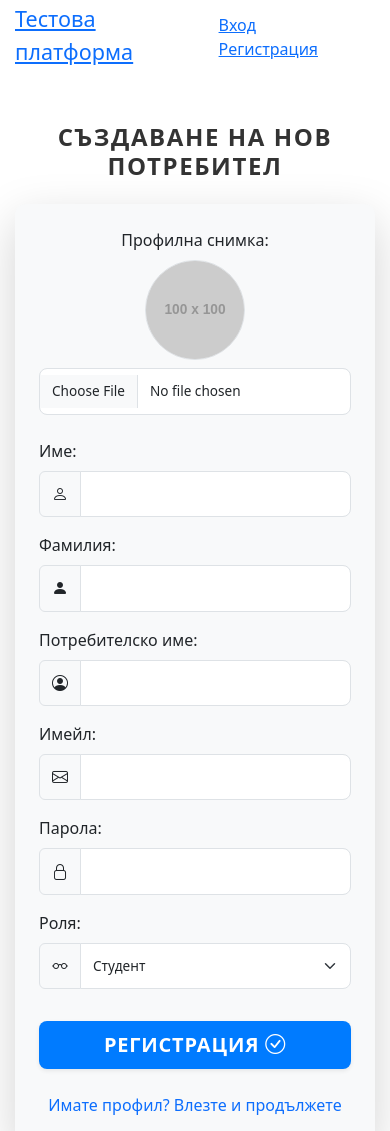
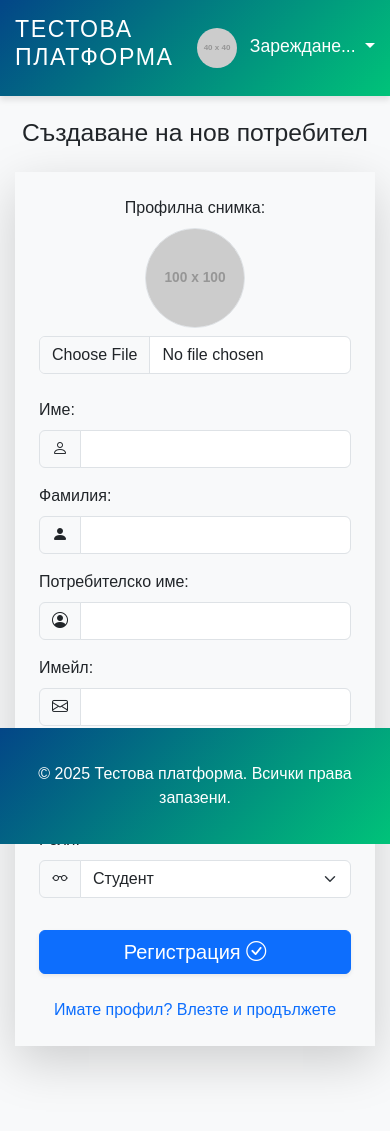
Before and after one commit to 0bora0/Test-platform, a plain HTML site: page createUser.html in a window 390 px wide. Shown: the top 1131 px of the page. Drawn offline with nearby package versions, Linux system fonts and the light colour scheme; placeholder pictures from the web are drawn by us.

Commit message:
some style changes

```diff
--- a/createUser.css
+++ b/createUser.css
@@ -1,143 +1,67 @@
-/* Общи настройки за контейнера */
-.container {
-    max-width: 1200px;
-    margin: 0 auto;
+/* Основни стилове */
+body {
+    font-family: 'Arial', sans-serif;
+    background-color: #f8f9fa;
+    margin: 0;
+    padding: 0;
 }
 
-/* Подобряване на заглавията */
-h2 {
-    font-size: 2rem;
-    color: #333;
-    font-weight: 600;
-    margin-bottom: 1.5rem;
-    text-transform: uppercase;
-    letter-spacing: 0.1rem;
+header {
+    background: linear-gradient(135deg, #034687 0%, #00c379 100%);
+    box-shadow: 0 4px 6px rgba(0, 0, 0, 0.1);
 }
 
-/* Анимации */
-.animate__fadeInUp {
-    animation: fadeInUp 1s ease-out;
+header h1 {
+    font-size: 2rem;
+    font-weight: bold;
+    color: white;
+    margin-bottom: 0;
 }
 
-@keyframes fadeInUp {
-    from {
-        opacity: 0;
-        transform: translateY(20px);
+nav .dropdown-menu {
+    border-radius: 8px;
+    box-shadow: 0 4px 10px rgba(0, 0, 0, 0.1);
+}
+
+nav .dropdown-item {
+    font-size: 1rem;
+    transition: background-color 0.3s ease;
+}
+
+nav .dropdown-item:hover {
+    background-color: rgba(0, 0, 0, 0.1);
+}
+
+/* Мобилна адаптивност */
+@media (max-width: 768px) {
+    header h1 {
+        font-size: 1.5rem;
     }
-    to {
-        opacity: 1;
-        transform: translateY(0);
+
+    .container {
+        padding: 15px;
     }
 }
 
-/* Стилове за самата форма */
-.form-container {
-    background-color: #f9f9f9;
-    border-radius: 10px;
-    padding: 2rem;
-    box-shadow: 0 4px 8px rgba(0, 0, 0, 0.1);
-    transition: all 0.3s ease-in-out;
+/* Стилове за футъра */
+footer {
+    background: linear-gradient(135deg, #034687 0%, #00c379 100%);
+    color: white;
+    text-align: center;
 }
 
-.form-container:hover {
-    box-shadow: 0 8px 16px rgba(0, 0, 0, 0.2);
+footer .container {
+    max-width: 1200px;
+    padding: 10px 15px;
 }
 
-/* Подобряване на input и select елементите */
-.form-control, .form-select {
-    border-radius: 0.5rem;
-    box-shadow: none;
-    padding: 0.75rem;
+/* Събиране на основно съдържание */
+main {
+    margin-top: 80px; /* За да не се припокрива с хедъра */
+    margin-bottom: 80px; /* За да има място за футъра */
+}
+
+footer .container p {
+    margin-bottom: 0;
     font-size: 1rem;
 }
-
-.form-control:focus, .form-select:focus {
-    border-color: #007bff;
-    box-shadow: 0 0 5px rgba(0, 123, 255, 0.5);
-}
-
-/* Стилове за бутоните */
-.btn-primary {
-    background-color: #007bff;
-    border: none;
-    color: white;
-    font-weight: 600;
-    padding: 0.75rem;
-    font-size: 1.1rem;
-    text-transform: uppercase;
-    letter-spacing: 0.05rem;
-    transition: all 0.3s ease;
-    border-radius: 0.5rem;
-}
-
-.btn-primary:hover {
-    background-color: #0056b3;
-    transform: translateY(-2px);
-}
-
-.btn-primary:active {
-    transform: translateY(0);
-}
-
-/* Стилове за профилна снимка */
-#profilePreview {
-    max-width: 100%;
-    border-radius: 50%;
-    border: 2px solid #ddd;
-}
-
-/* Адаптивни настройки за мобилни устройства */
-@media (max-width: 768px) {
-    .container {
-        padding: 0 15px;
-    }
-
-    h2 {
-        font-size: 1.75rem;
-    }
-
-    .form-container {
-        padding: 1.5rem;
-    }
-
-    .form-control, .form-select {
-        font-size: 0.9rem;
-    }
-
-    .btn-primary {
-        font-size: 1rem;
-        padding: 0.65rem;
-    }
-}
-
-/* Адаптивност за по-малки екрани */
-@media (max-width: 576px) {
-    h2 {
-        font-size: 1.5rem;
-    }
-
-    .form-container {
-        padding: 1rem;
-    }
-
-    .form-control, .form-select {
-        font-size: 0.85rem;
-    }
-
-    .btn-primary {
-        font-size: 0.95rem;
-        padding: 0.55rem;
-    }
-}
-
-/* За подравняване на текстовете в контейнера */
-.text-center {
-    text-align: center !important;
-}
-
-/* Подобряване на анимациите за мобилни екрани */
-@media (max-width: 768px) {
-    .animate__animated {
-        animation-duration: 0.5s;
-    }
-}
--- a/createUser.html
+++ b/createUser.html
@@ -8,15 +8,30 @@
 <link rel="shortcut icon" href="https://img.icons8.com/?size=100&id=79387&format=png&color=000000" type="image/x-icon">
     <link href="https://cdn.jsdelivr.net/npm/bootstrap-icons/font/bootstrap-icons.css" rel="stylesheet">
     <link rel="stylesheet" href="createUser.css">
+    <link rel="stylesheet" href="headerFooterStyle.css">
 
 </head>
 <body>
-    <header>
-        <div class="container d-flex justify-content-between align-items-center">
-            <h1 class="text-white"><a href="login.html" class="fs-4">Тестова платформа</a></h1>
+    <header class="w-100">
+        <div class="container py-3 d-flex justify-content-between align-items-center">
+            <h1 class="h3 text-white">Тестова платформа</h1>
             <nav>
-                <a href="login.html" class="me-3">Вход</a>
-                <a href="register.html">Регистрация</a>
+                <div class="dropdown">
+                    <a href="#" class="text-decoration-none dropdown-toggle text-white" id="userDropdown" data-bs-toggle="dropdown" aria-expanded="false">
+                        <img id="userImage" src="https://via.placeholder.com/40" alt="Потребител" class="rounded-circle me-2" style="width: 40px; height: 40px;">
+                        <span id="userName" class="text-white">Зареждане...</span>
+                    </a>
+                    <ul class="dropdown-menu dropdown-menu-end shadow" aria-labelledby="userDropdown">
+                        <li><a class="dropdown-item" href="profile.html">Начало</a></li>
+                        <li><a class="dropdown-item" href="index1.html">Тестове</a></li>
+                        <li><a class="dropdown-item" href="users.html">Регистрирани потребители</a></li>
+                        <li><a class="dropdown-item" href="edit.html">Редактиране на профил</a></li>
+                        <li>
+                            <hr class="dropdown-divider">
+                        </li>
+                        <li><a class="dropdown-item text-danger" href="login.html" id="logout">Изход</a></li>
+                    </ul>
+                </div>
             </nav>
         </div>
     </header>
@@ -131,21 +146,9 @@
         </div>
     </div>
 
-    <footer class="bg-light py-3 mt-auto" style="background: linear-gradient(135deg, #034687 0%, #00c379 100%);">
+    <footer class="py-4" style="background: linear-gradient(135deg, #034687 0%, #00c379 100%);">
         <div class="container text-center">
-            <p class="text-white mb-2">&copy; 2025 Тестова платформа. Всички права запазени.</p>
-            <hr class="my-3" style="border: 0; height: 3px; background: linear-gradient(135deg, #010e1c 0%, #013722 100%);">
-            <div>
-                <a href="https://www.instagram.com" target="_blank" class="text-white me-3">
-                    <i class="bi bi-instagram fs-2"></i>
-                </a>
-                <a href="https://www.facebook.com" target="_blank" class="text-white me-3">
-                    <i class="bi bi-facebook fs-2"></i>
-                </a>
-                <a href="https://www.linkedin.com" target="_blank" class="text-white">
-                    <i class="bi bi-linkedin fs-2"></i>
-                </a>
-            </div>
+            <p class="text-white mb-0">&copy; 2025 Тестова платформа. Всички права запазени.</p>
         </div>
     </footer>
     <script type="module" src="createUser.js"></script>
--- a/headerFooterStyle.css
+++ b/headerFooterStyle.css
@@ -1,59 +1,109 @@
-html, body {
-    margin: 0;
-    padding: 0;
-    height: 100%;
-}
-
-body {
-    display: flex;
-    flex-direction: column;
-}
-
-.fixed-top {
+/* Хедър: адаптивност и стилизация */
+header {
     position: fixed;
     top: 0;
     left: 0;
-    width: 100%;
-    z-index: 1000;
+    right: 0;
+    z-index: 999;
 }
 
-.container {
-    display: flex;
-    justify-content: space-between;
-    align-items: center;
-    padding: 1rem;
+header h1 {
+    font-size: 1.75rem;
+    font-weight: bold;
+    letter-spacing: 0.1rem;
+    text-transform: uppercase;
 }
 
-h1 {
-    font-size: 1.5rem;
+header .dropdown-menu {
+    border-radius: 10px;
 }
 
-nav {
-    display: flex;
-    align-items: center;
+header .dropdown-toggle {
+    font-size: 1.1rem;
+    transition: transform 0.3s ease-in-out;
 }
 
-.dropdown-menu {
-    max-width: 200px;
+header .dropdown-toggle:hover {
+    transform: scale(1.05);
 }
 
-/* Адаптивност */
+/* Футър: адаптивност и стилизация */
+footer {
+    position: fixed;
+    bottom: 0;
+    left: 0;
+    width: 100%;
+    z-index: 999;
+    background: linear-gradient(135deg, #034687 0%, #00c379 100%);
+}
+
+footer .container {
+    max-width: 1200px;
+    padding: 10px 15px;
+}
+
+/* Стилове за бутоните */
+.dropdown-item {
+    transition: background-color 0.3s ease;
+}
+
+.dropdown-item:hover {
+    background-color: rgba(0, 0, 0, 0.1);
+}
+
+/* За мобилни устройства */
 @media (max-width: 768px) {
-    h1 {
-        font-size: 1.2rem;
-    }
-
-    .container {
-        flex-direction: column;
-        align-items: flex-start;
+    header h1 {
+        font-size: 1.5rem;
     }
 
     .dropdown-menu {
-        width: 100%;
+        max-width: 200px;
     }
 
-    .dropdown a {
-        display: block;
-        width: 100%;
+    footer .container {
+        padding: 15px 20px;
     }
 }
+
+/* За много малки екрани (мобилни устройства) */
+@media (max-width: 576px) {
+    header h1 {
+        font-size: 1.25rem;
+    }
+
+    .dropdown-menu {
+        max-width: 180px;
+    }
+
+    footer .container {
+        padding: 10px;
+    }
+}
+
+/* Допълнителни стилизации */
+body {
+    margin-top: 70px; /* За да не се припокрива хедъра със съдържанието */
+    padding-bottom: 70px; /* За да не се припокрива футъра със съдържанието */
+}
+
+main {
+    padding-top: 90px; /* За да не се припокрива хедъра с основното съдържание */
+    padding-bottom: 60px; /* За да има място за футъра */
+}
+
+/* Добавяне на анимации на хедъра */
+@keyframes fadeInHeader {
+    from {
+        opacity: 0;
+        transform: translateY(-30px);
+    }
+    to {
+        opacity: 1;
+        transform: translateY(0);
+    }
+}
+
+header {
+    animation: fadeInHeader 0.5s ease-out;
+}
```
Also changed, not shown: admin.html (+2 -2 lines), profile.html (+1 -1 lines).
